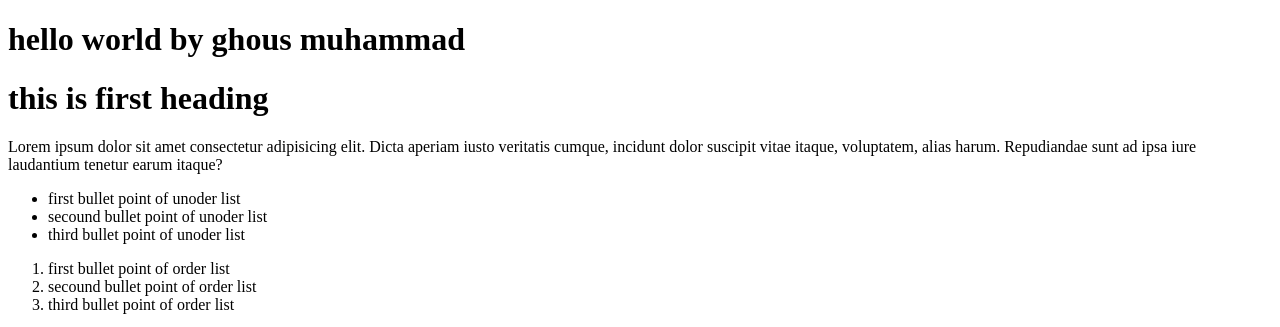
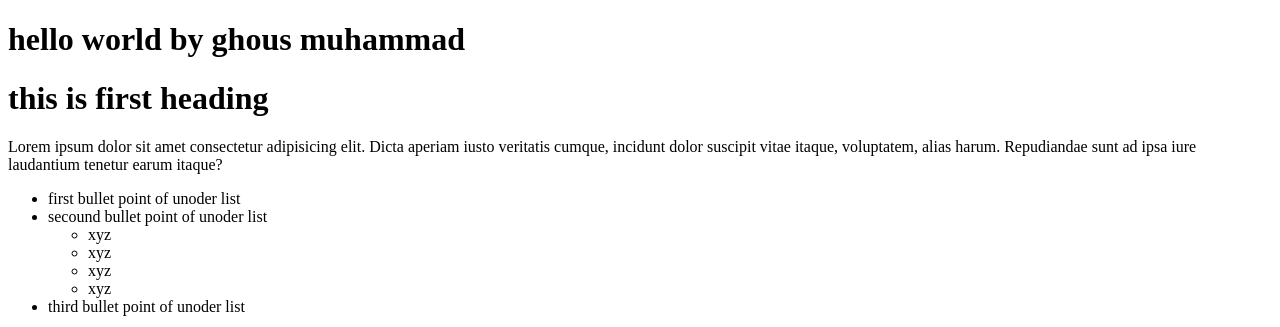
Before and after one commit to ghous-mohammad/web-development-classes, a plain HTML site: page index.html in a window 1280 px wide. Shown: the top 327 px of the page. Drawn offline with Linux system fonts and the light colour scheme.

Commit message:
secound commit

```diff
--- a/index.html
+++ b/index.html
@@ -14,6 +14,12 @@
       <ul>
         <li>first bullet point of unoder list</li>
         <li>secound bullet point of unoder list</li>
+        <ul>
+          <li>xyz</li>
+          <li>xyz</li>
+          <li>xyz</li>
+          <li>xyz</li>
+        </ul>
         <li>third bullet point of unoder list</li>
 
       </ul>
```
